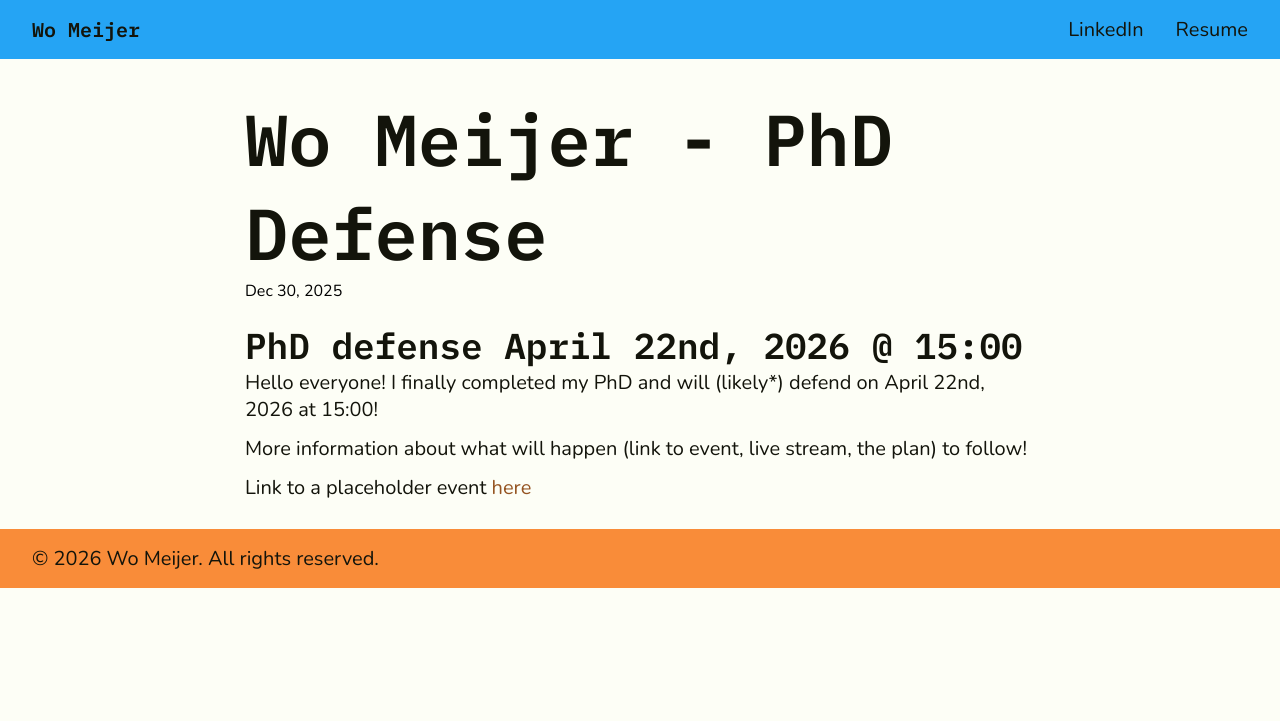
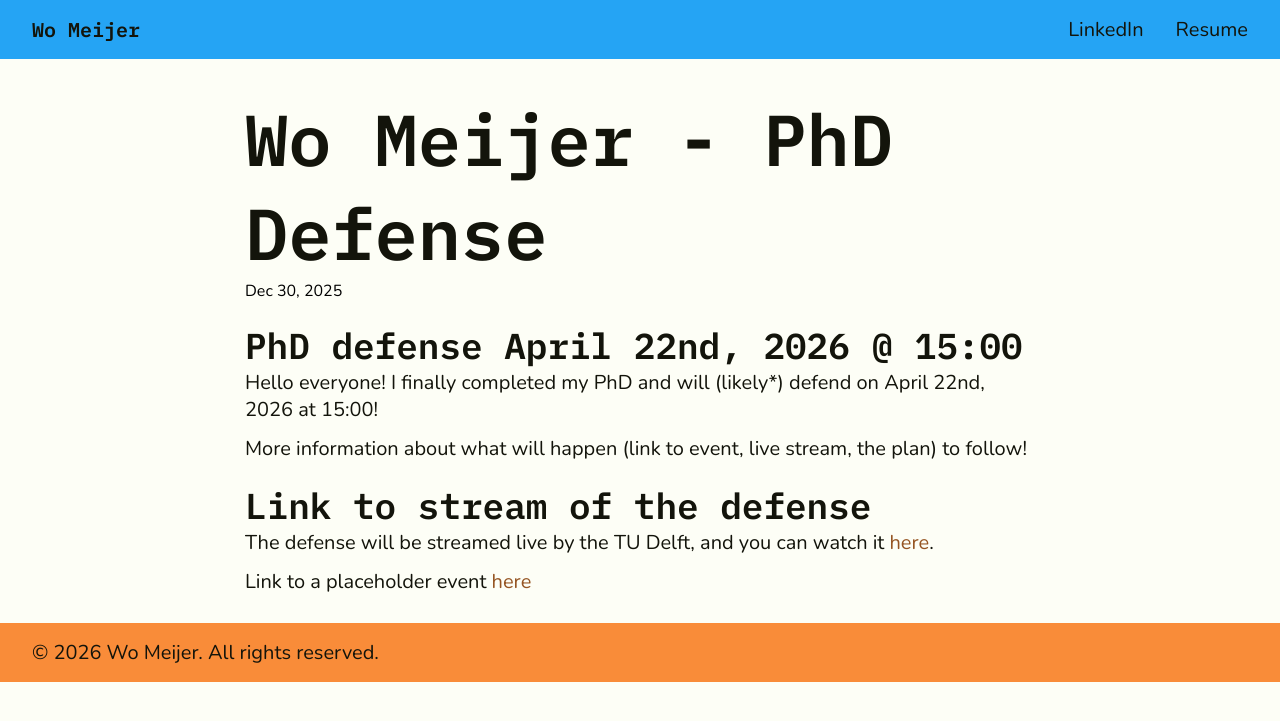
Before and after one commit to womei/womeijerdotcom, a Jekyll site: the page built from _posts/2025-12-30-phd-defense.md, in a window 1280 px wide and 900 px high. Shown: the top 721 px of the window. Built offline with Jekyll 4.4.1, drawn with Linux system fonts in a browser that asks for light colours.

Commit message:
added live stream URL

```diff
--- a/_posts/2025-12-30-phd-defense.md
+++ b/_posts/2025-12-30-phd-defense.md
@@ -13,4 +13,8 @@ Hello everyone! I finally completed my PhD and will (likely*) defend on April 22
 
 More information about what will happen (link to event, live stream, the plan) to follow!
 
+## Link to stream of the defense
+The defense will be streamed live by the TU Delft, and you can watch it [here](https://nmclive.tudelft.nl/mediasite/play/8464ee97524541d8b0f1f9bc10b50da21d).
+
+
 Link to a placeholder event [here](https://calendar.google.com/calendar/event?action=TEMPLATE&tmeid=M2xrZGk0NmhpZGJvamdhMWpoM3RhbTBnamQgd29tZWlqZXJAbQ&tmsrc=womeijer%40gmail.com)
```
